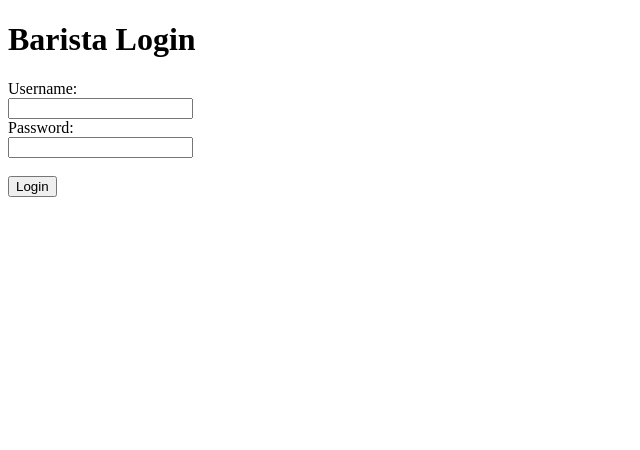
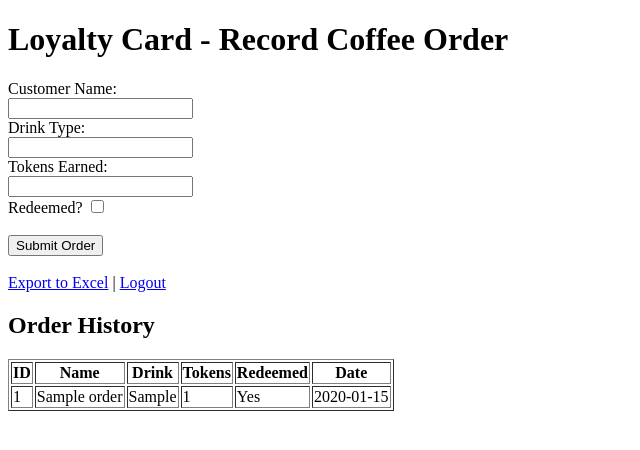
Before and after one commit to dycw30/loyalty-card-app, a Flask app: page / in a window 1280 px wide. Shown: the top 450 px of the page, without its empty margins (0-640 px from the left). Run offline with Flask 3, Linux system fonts and the light colour scheme; the visitor is signed in with stand-in values (Sample User, id 1); tables that the repository leaves empty hold one stand-in row (values such as "Sample post").

Commit message:
Add files via upload

```diff
--- a/templates/index.html
+++ b/templates/index.html
@@ -1,19 +1,45 @@
 <!DOCTYPE html>
 <html>
 <head>
-    <title>Login - Loyalty Card App</title>
+    <title>Loyalty Card App</title>
 </head>
 <body>
-    <h1>Barista Login</h1>
-    {% if error %}
-        <p style="color: red;">{{ error }}</p>
-    {% endif %}
+    <h1>Loyalty Card - Record Coffee Order</h1>
     <form method="post">
-        <label>Username:</label><br>
-        <input type="text" name="username" required><br>
-        <label>Password:</label><br>
-        <input type="password" name="password" required><br><br>
-        <button type="submit">Login</button>
+        <label>Customer Name:</label><br>
+        <input type="text" name="name" required><br>
+        <label>Drink Type:</label><br>
+        <input type="text" name="drink" required><br>
+        <label>Tokens Earned:</label><br>
+        <input type="number" name="tokens" required><br>
+        <label>Redeemed?</label>
+        <input type="checkbox" name="redeemed"><br><br>
+        <button type="submit">Submit Order</button>
     </form>
+    <br>
+    <a href="/export">Export to Excel</a> |
+    <a href="/logout">Logout</a>
+
+    <h2>Order History</h2>
+    <table border="1">
+        <tr>
+            <th>ID</th>
+            <th>Name</th>
+            <th>Drink</th>
+            <th>Tokens</th>
+            <th>Redeemed</th>
+            <th>Date</th>
+        </tr>
+        {% for order in orders %}
+        <tr>
+            <td>{{ order[0] }}</td>
+            <td>{{ order[1] }}</td>
+            <td>{{ order[2] }}</td>
+            <td>{{ order[3] }}</td>
+            <td>{{ 'Yes' if order[4] else 'No' }}</td>
+            <td>{{ order[5] }}</td>
+        </tr>
+        {% endfor %}
+    </table>
 </body>
 </html>
```
Also changed, not shown: templates/login.html (line endings or trailing spaces).
